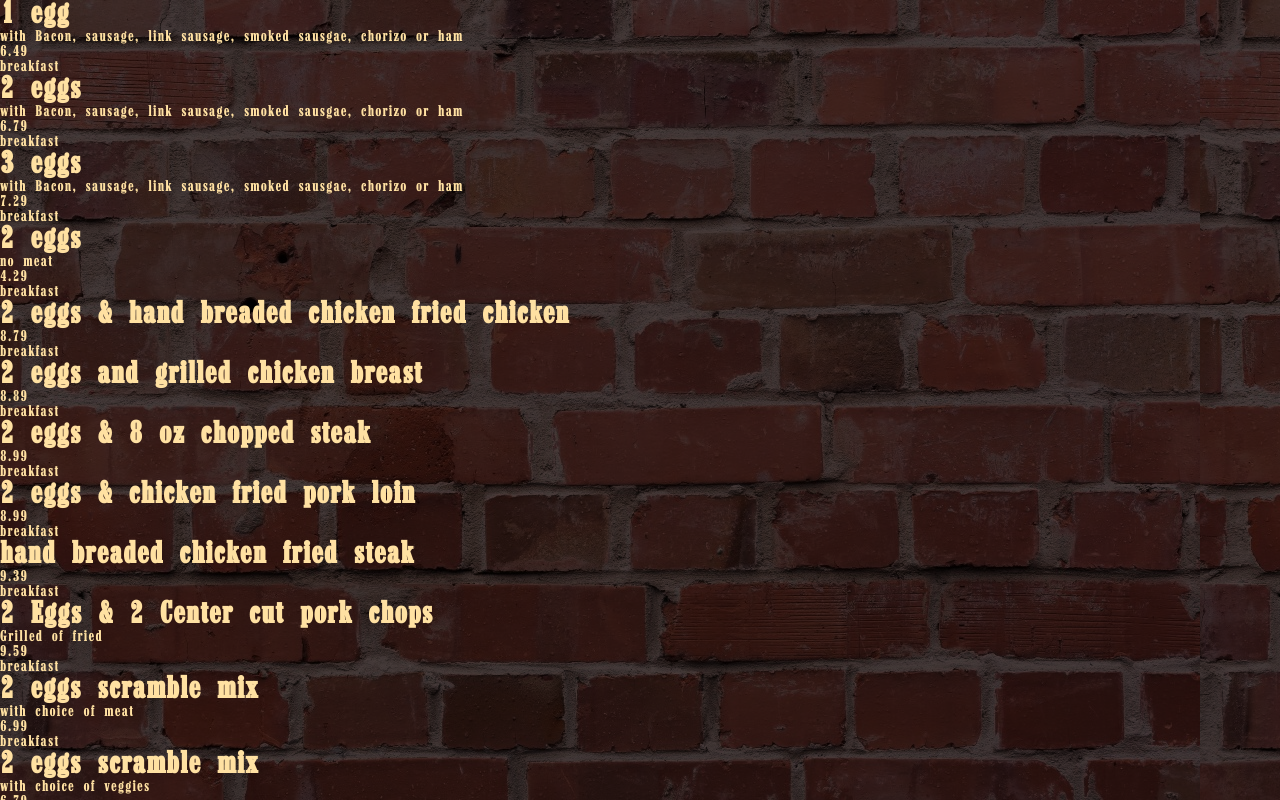
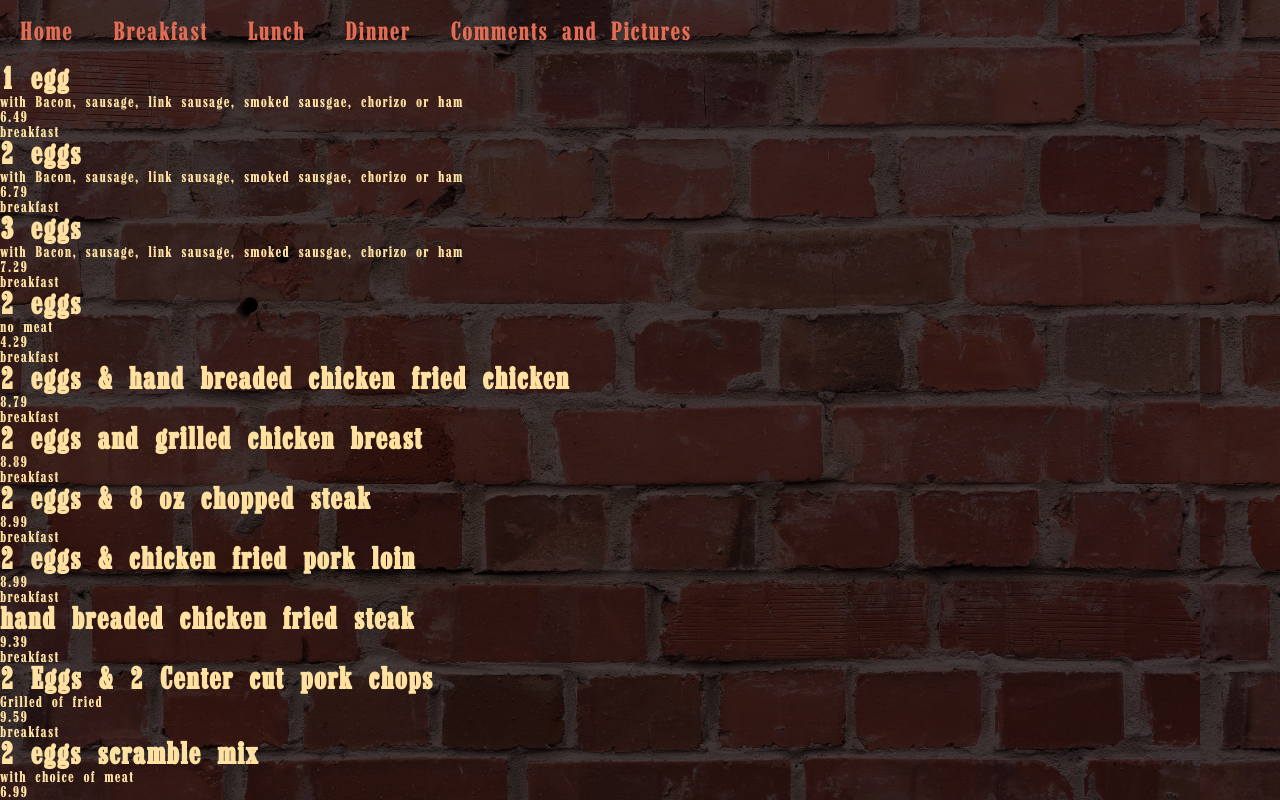
Before and after one commit to caitlyn-griffing/ballard-street-cafe, a React (Create React App) app: page /breakfast in a window 1280 px wide. Shown: the top 800 px of the page. Built offline with nearby package versions, Linux system fonts and the light colour scheme.

Commit message:
updated navbar

```diff
--- a/src/components/UtilComp/Navbar/NavbarItems.js
+++ b/src/components/UtilComp/Navbar/NavbarItems.js
@@ -4,7 +4,7 @@ const cName = 'navbar-item'
 const navbarItems =  [
     {
         name: 'Home',
-        src: '/home',
+        src: '/',
         cName
     },
     {
--- a/src/pages/Breakfast.js
+++ b/src/pages/Breakfast.js
@@ -1,10 +1,16 @@
 import React from 'react'
 import data from '../data/menuItems.json'
 import { writeItems } from '../utils/util'
+
+import Navbar from '../components/UtilComp/Navbar/Navbar'
+
 function Breakfast() {
   const items = writeItems(data, 'breakfast')
   return (
-    <div>{items}</div>
+    <div>
+      <Navbar />
+      <div>{items}</div>
+    </div>
   )
 }
 
--- a/src/pages/Dinner.js
+++ b/src/pages/Dinner.js
@@ -1,11 +1,15 @@
 import React from 'react'
 import data from '../data/menuItems.json'
 import { writeItems } from '../utils/util'
+
+import Navbar from '../components/UtilComp/Navbar/Navbar'
+
 function Dinner() {
   const items = writeItems(data, 'dinner')
   return (
     <div>
-
+      <Navbar />
+      <div>{items}</div>
     </div>
   )
 }
--- a/src/pages/Lunch.js
+++ b/src/pages/Lunch.js
@@ -1,10 +1,16 @@
 import React from 'react'
 import data from '../data/menuItems.json'
 import { writeItems } from '../utils/util';//function to write items
+import Navbar from '../components/UtilComp/Navbar/Navbar';
+
+
 function Lunch() {
   const items = writeItems(data, 'lunch')
   return (
-    <div>{items}</div>
+    <div>
+      <Navbar />
+      <div>{items}</div>
+    </div>
 
   )
 }
```
